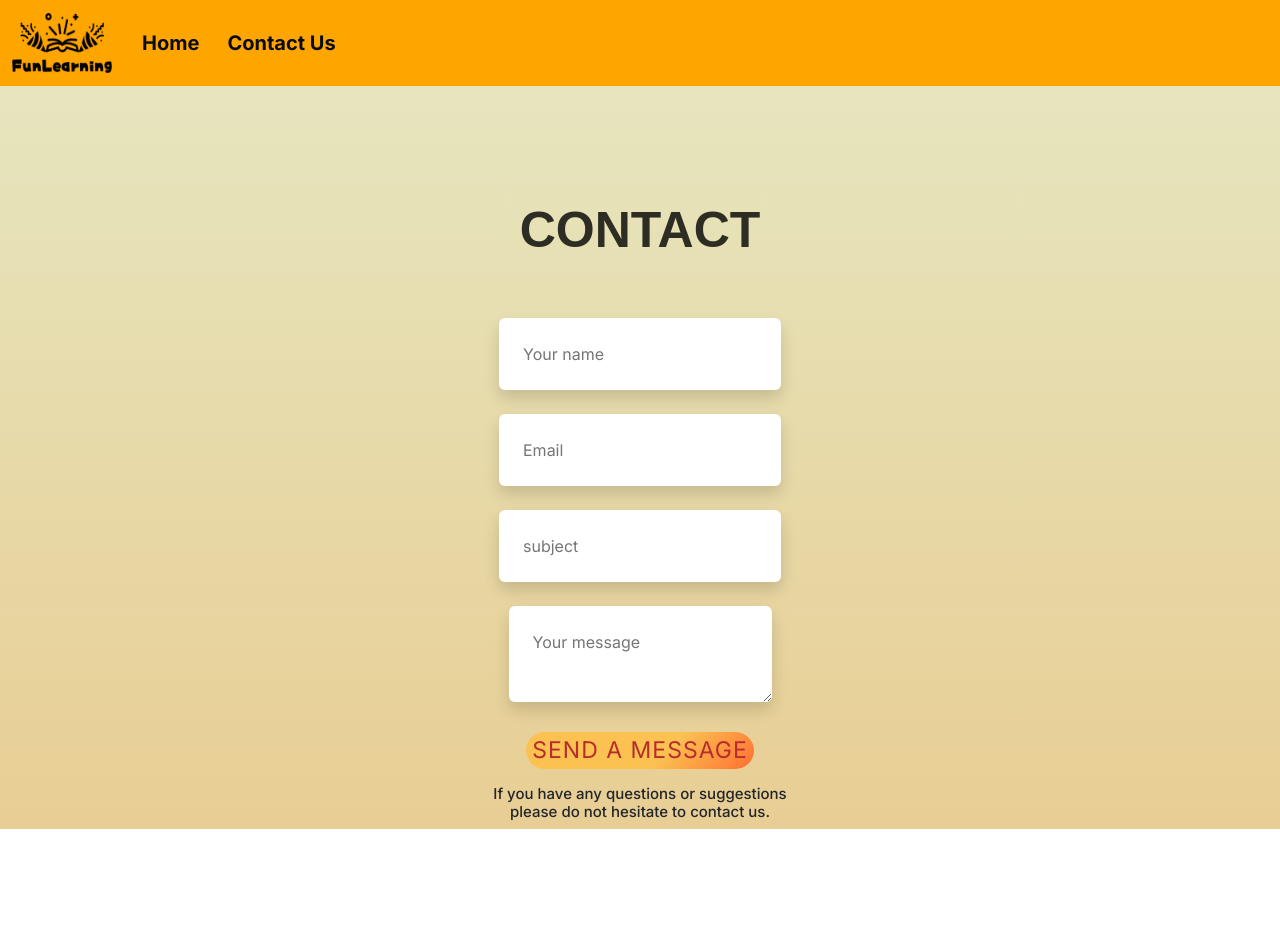
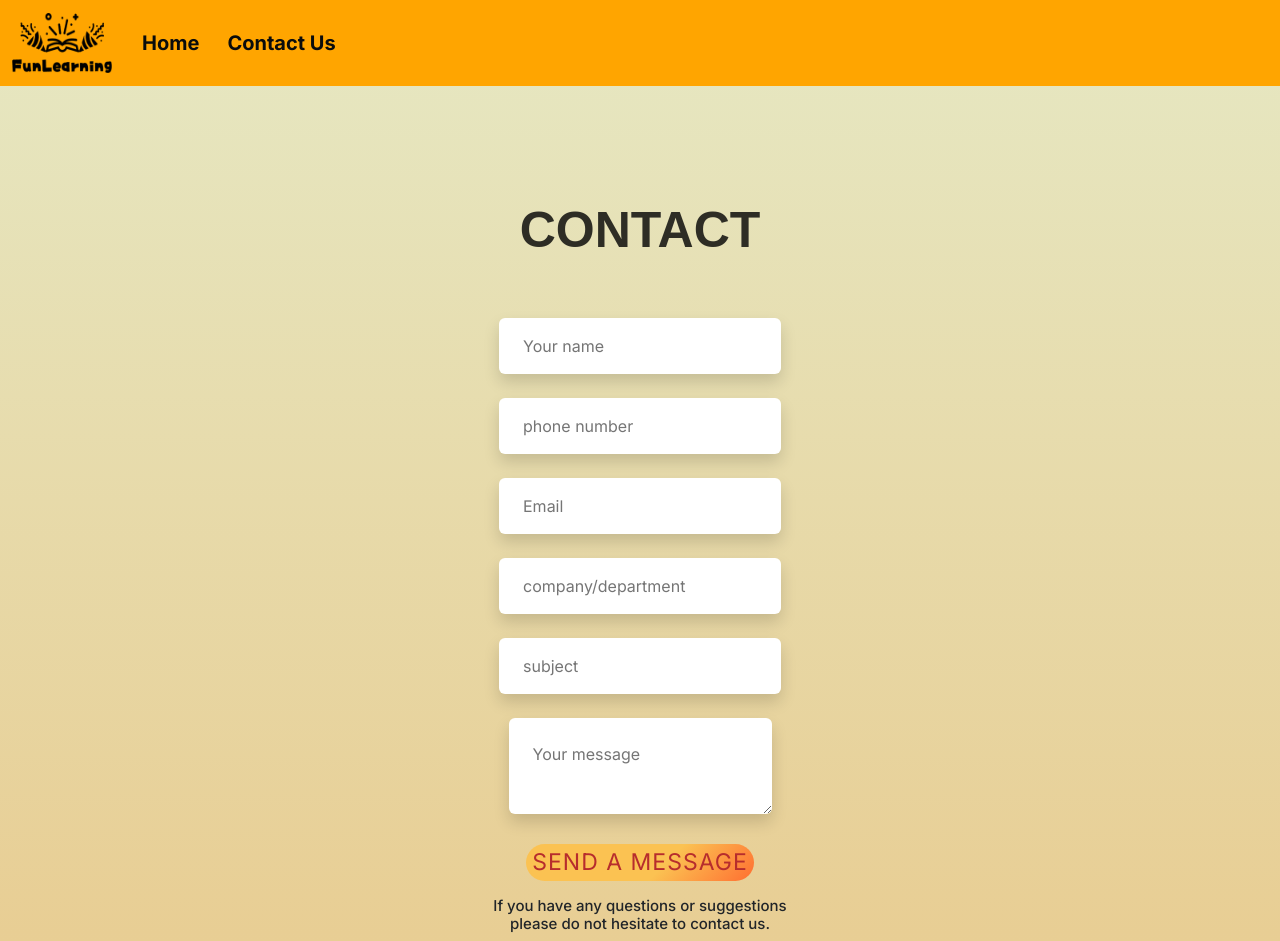
Before and after one commit to chency0315/funlearning_react, a Next.js app: page /contactus in a window 1280 px wide. Before the commit the page ends 829 px from the top, so only its background shows below. Built offline with nearby package versions, Linux system fonts and the light colour scheme.

Commit message:
update fetch email api

```diff
--- a/package.json
+++ b/package.json
@@ -1,6 +1,7 @@
 {
   "name": "funlearning_react",
   "version": "0.1.0",
+  "proxy":"https://localhost:5000",
   "private": true,
   "scripts": {
     "dev": "next dev",
--- a/src/app/contactus/page.js
+++ b/src/app/contactus/page.js
@@ -1,16 +1,18 @@
 "use client";
 import Navbar from "../../../components/navbar"
 import styles from '../../../components/age_button.module.css';
-import { Container } from "react-bootstrap";
+import {Container} from "react-bootstrap";
 import {useState} from 'react';
 
 const initValues = {
     name:"",
+    phone:"",
     email:"",
+    department:"",
     subject:"",
-    message:"",
+    content:"",
 }
-let btn_name = "Send a message";
+
 const initState={values:initValues};
 
 export default function Contactus(){
@@ -23,10 +25,11 @@ export default function Contactus(){
         wordSpacing: "12px",
         color: "rgba(0,0,0,0.8)",
         padding: "200px",
-        textCenter: "true"
+        // textCenter: "true"
 }
     const [state, setState] = useState(initState);
     const {values} = state;
+    let btn = "send a message";
 
     const handleChange = ({ target }) =>
     setState((prev) => ({
@@ -37,35 +40,43 @@ export default function Contactus(){
       },
     }));
 
-  const onSubmit = async () => {
-    setState((prev) => ({
-      ...prev,
-      isLoading: true,
-    }));
-    try {
-      await sendContactForm(values);
-      setTouched({});
-      setState(initState);
-      toast({
-        title: "Message sent.",
-        status: "success",
-        duration: 2000,
-        position: "top",
-      });
-    } catch (error) {
-      setState((prev) => ({
+  // on submit contact form
+    const onSubmit = async() =>{
+      setState((prev)=>({
         ...prev,
-        isLoading: false,
-        error: error.message,
       }));
-    }
-  };
+      //call send email api
+      try{
+        fetch("http://localhost:3000/api/contactUs",{
+              method:"POST",
+              body: JSON.stringify(values),
+              headers:{"Content-Type":"application/json"},
+              mode:'cors'
+            }).then((response)=>{
+                if(!response.ok) throw new Error("Fail to sent message");
+                  return response.json();
+            })
+          setState(initState);
+          btn = "message sent";
+          // toast({
+          //         title: "Message sent.",
+          //         status: "success",
+          //         duration: 2000,
+          //         position: "top",
+          //       });
+        }catch(error){
+          setState((prev) => ({
+              ...prev,
+              error:error.message
+        }));
+      }
+    };
     return (
         <Container>
-            <Navbar />
+          <Navbar />
       <div>
       <h2 className="major" style={intro_title_styles}>Contact</h2>
-    <div className='container col-md-6 text-center' style = {{marginTop: '-150px'}}>
+    <div className='container col-mb-4 text-center' style = {{marginTop: '-150px'}}>
     <form>
       <div >
       <div className="pt-0 mb-4" >
@@ -75,7 +86,18 @@ export default function Contactus(){
           name="name"
           value={values.name}
           onChange={handleChange}
-          className="focus:outline-none focus:ring relative w-full px-4 py-4 text-sm text-gray-600 placeholder-gray-400 bg-white border-0 rounded shadow outline-none"
+          className="focus:outline-none focus:ring relative w-full px-4 py-3 text-sm text-gray-600 placeholder-gray-400 bg-white border-0 rounded shadow outline-none"
+          required
+        />
+      </div>
+      <div className="pt-0 mb-4" >
+        <input
+          type="tel"
+          placeholder="phone number"
+          name="phone"
+          value={values.phone}
+          onChange={handleChange}
+          className="focus:outline-none focus:ring relative w-full px-4 py-3 text-sm text-gray-600 placeholder-gray-400 bg-white border-0 rounded shadow outline-none"
           required
         />
       </div>
@@ -86,9 +108,18 @@ export default function Contactus(){
           name="email"
           value={values.email}
           onChange={handleChange}
-          className="focus:outline-none focus:ring relative w-full px-4 py-4 text-sm text-gray-600 placeholder-gray-400 bg-white border-0 rounded shadow outline-none"
-          required
-        />
+          className="focus:outline-none focus:ring relative w-full px-4 py-3 text-sm text-gray-600 placeholder-gray-400 bg-white border-0 rounded shadow outline-none"
+          required/>
+      </div>
+      <div className="pt-0 mb-4">
+        <input
+          type="text"
+          placeholder="company/department"
+          name="department"
+          value={values.department}
+          onChange={handleChange}
+          className="focus:outline-none focus:ring relative w-full px-4 py-3 text-sm text-gray-600 placeholder-gray-400 bg-white border-0 rounded shadow outline-none"
+          required/>
       </div>
       <div className="pt-0 mb-4">
         <input
@@ -97,28 +128,26 @@ export default function Contactus(){
           name="subject"
           value={values.subject}
           onChange={handleChange}
-          className="focus:outline-none focus:ring relative w-full px-4 py-4 text-sm text-gray-600 placeholder-gray-400 bg-white border-0 rounded shadow outline-none"
+          className="focus:outline-none focus:ring relative w-full px-4 py-3 text-sm text-gray-600 placeholder-gray-400 bg-white border-0 rounded shadow outline-none"
           required/>
       </div>
       <div className="pt-0 mb-4">
         <textarea
           type = "text"
           placeholder="Your message"
-          name="message"
-          value={values.message}
+          name="content"
+          value={values.content}
           onChange={handleChange}
           className="focus:outline-none focus:ring relative w-full px-4 py-4 text-sm text-gray-600 placeholder-gray-400 bg-white border-0 rounded shadow outline-none"
-          required
-        />
+          required/>
       </div>
       <div className="pt-0 mb-3">
         <button
           className={styles.btn_secondary}
           type="submit"
-          disabled={!values.name || !values.email || !values.subject || !values.message}
-          onClick={onSubmit}
-          >
-          {btn_name}
+          disabled={!values.name || !values.email || !values.subject || !values.content ||!values.department||!values.phone}
+          onClick={onSubmit}>
+          {btn}
         </button>
       </div>
       </div>
```
Also changed, not shown: src/app/api/contact/route.js (deleted, +0 -48 lines).
